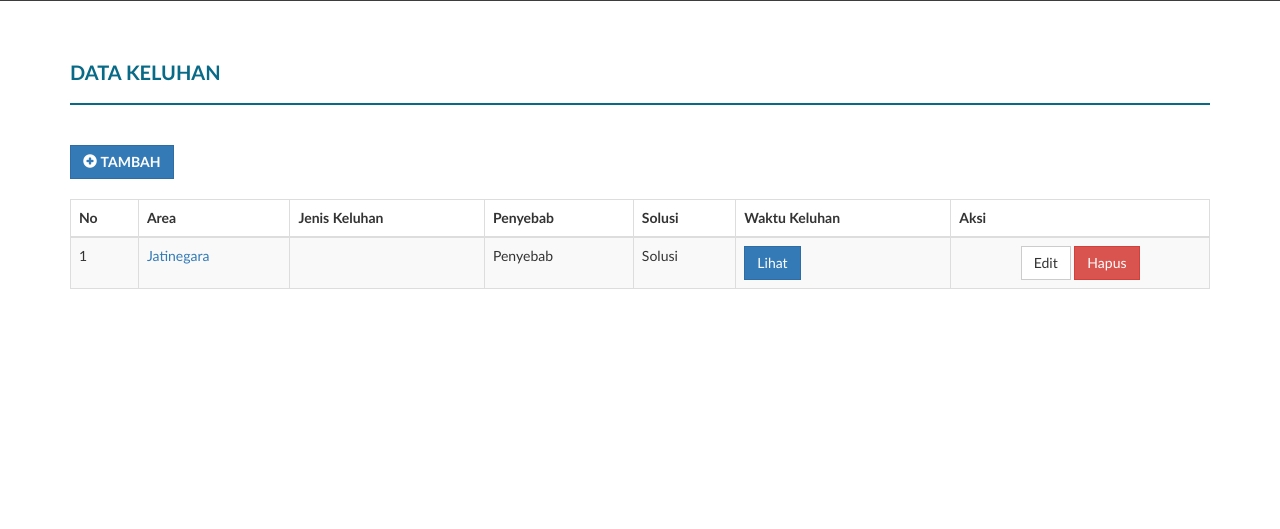
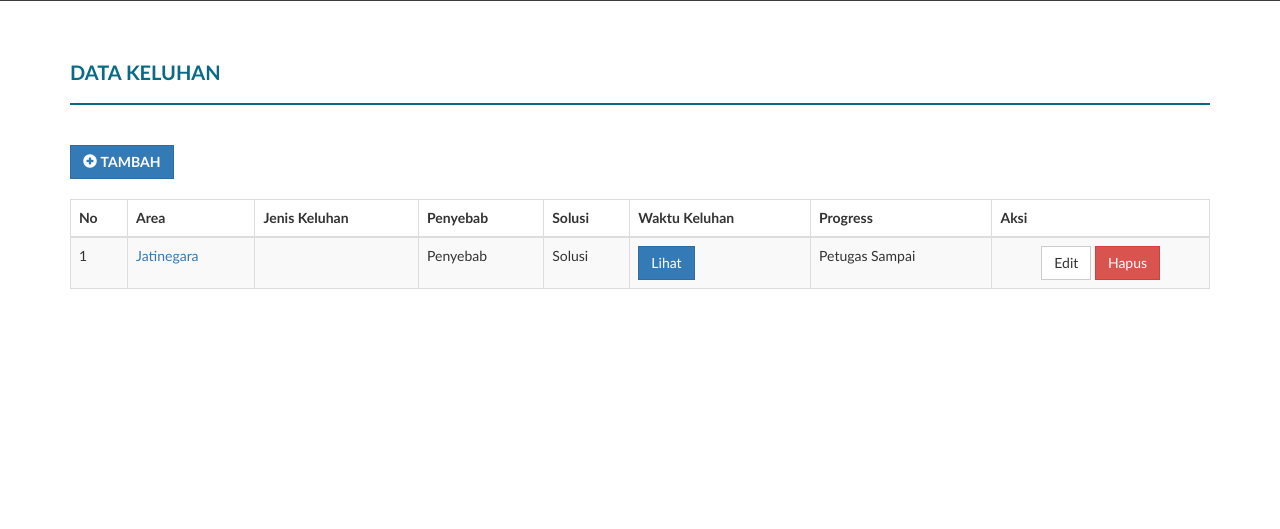
Before and after one commit to sauliakarina/PLN-WAN-2, a CodeIgniter app: page /database/c_form/form_data_keluhan in a window 1280 px wide. Shown: the part 182-711 px from the top of the page. Run offline with CodeIgniter, Linux system fonts and the light colour scheme; data that the repository does not hold is empty; some libraries are stand-ins or nearby versions.

Commit message:
progress

```diff
--- a/application/views/form_data_gangguan.php
+++ b/application/views/form_data_gangguan.php
@@ -21,6 +21,7 @@
                                             <th>Penyebab</th>
                                             <th>Solusi</th>
                                             <th>Waktu Gangguan</th>
+                                            <th>Progress</th>
                                             <th>Aksi</th>
                                         </tr>
                                     </thead>
@@ -34,6 +35,7 @@
                                             <td>Solusi</td>
                                             <td>
                 <a class="btn btn-primary" href="<?php echo base_url();?>c_main/waktu">Lihat</button></a>
+                <td>Petugas Sampai</td>
                                             <td><center>
                 <a class="btn btn-default" href="<?php echo base_url();?>c_form/edit_data_gangguan">Edit</a>
         <button class="btn btn-danger" onclick='delete_user(<?php echo $u->id ?>)' data-toggle="modal" data-target="#myModal">Hapus</button>
--- a/application/views/form_data_keluhan.php
+++ b/application/views/form_data_keluhan.php
@@ -19,6 +19,7 @@
                                             <th>Penyebab</th>
                                             <th>Solusi</th>
                                             <th>Waktu Keluhan</th>
+                                            <th>Progress</th>
                                             <th>Aksi</th>
                                         </tr>
                                     </thead>
@@ -30,7 +31,8 @@
                                             <td>Penyebab</td>
                                             <td>Solusi</td>
                                             <td>
-                <a class="btn btn-primary" href="<?php echo base_url();?>c_main/waktu">Lihat</button></a>
+                <a class="btn btn-primary" href="<?php echo base_url();?>c_main/waktu">Lihat</button></a></td>
+                <td>Petugas Sampai</td>
                                             <td><center>
                 <a class="btn btn-default" href="<?php echo base_url();?>c_form/edit_data_keluhan">Edit</a>
         <button class="btn btn-danger" onclick='delete_user(<?php echo $u->id ?>)' data-toggle="modal" data-target="#myModal">Hapus</button>
```
